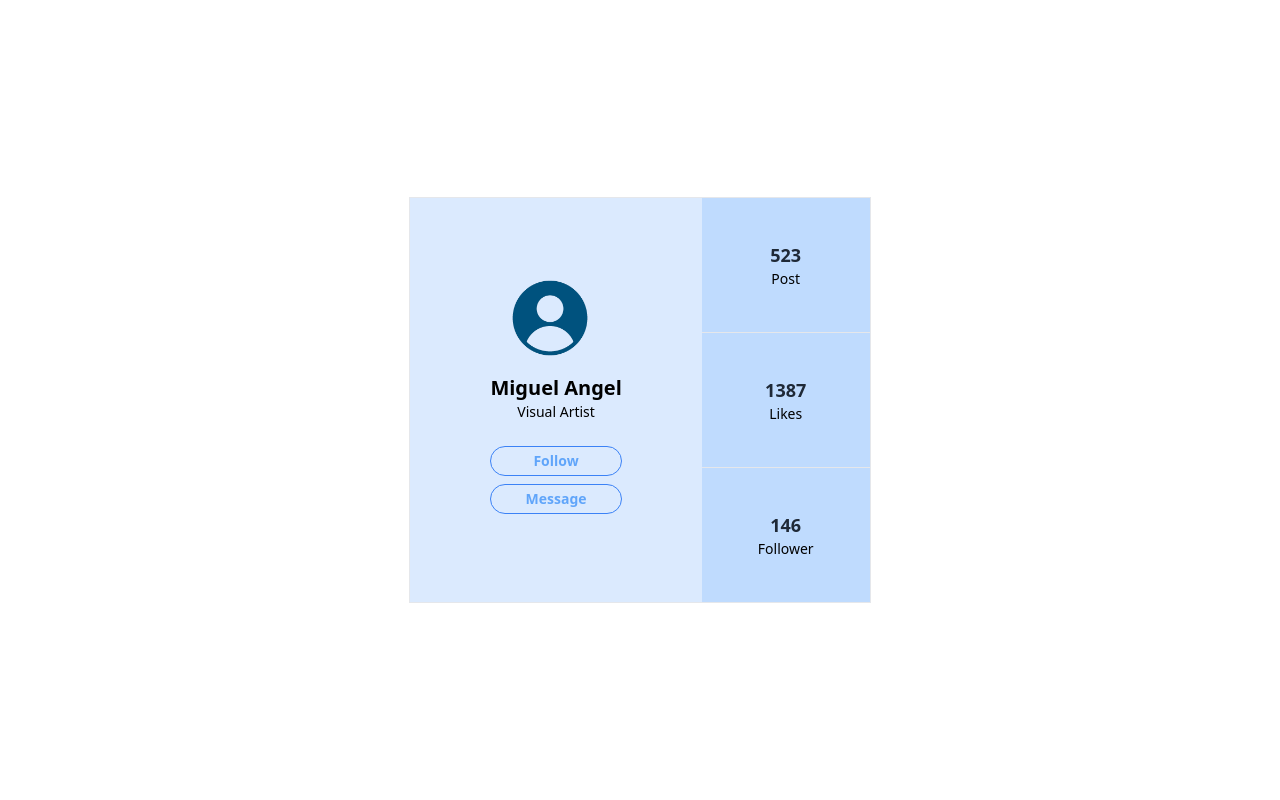
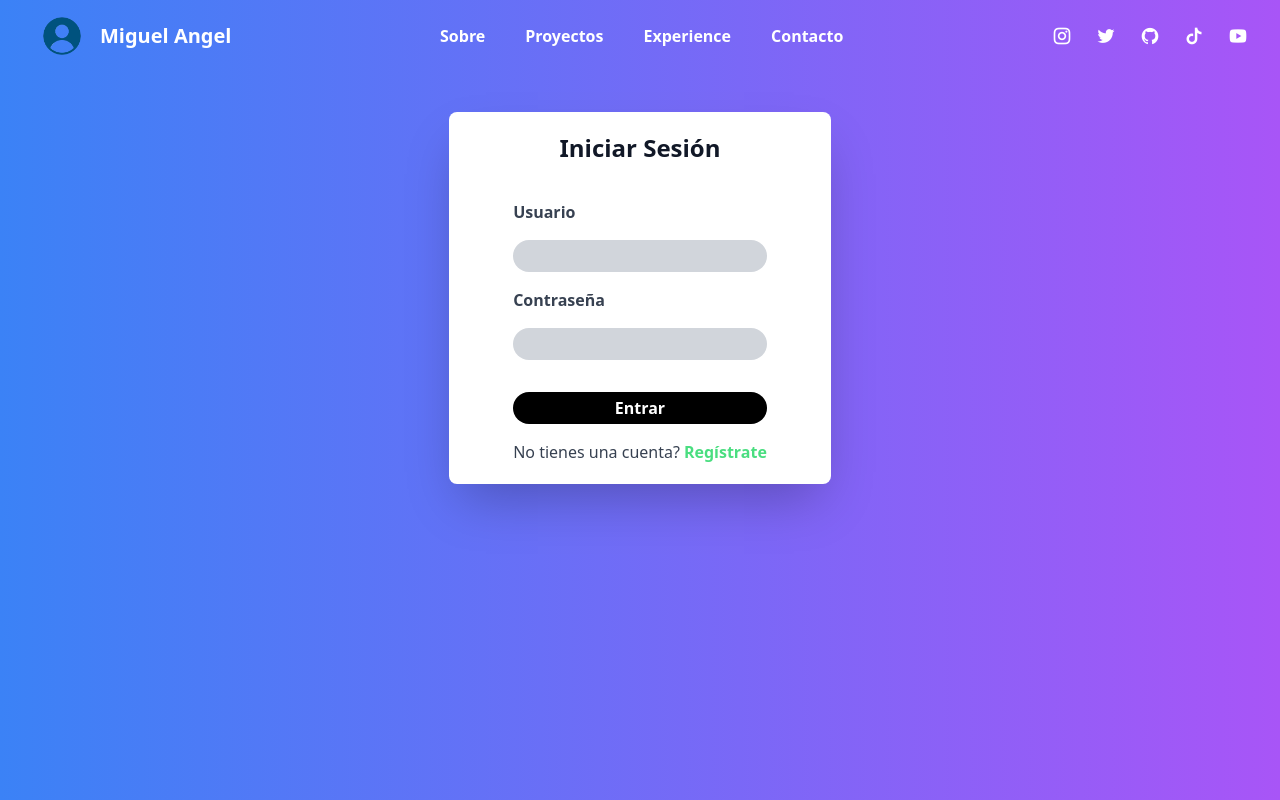
Before and after one commit to MiguelRequenaR/CourseTailwindCSS, a React (Vite) app: page / in a window 1280 px wide. Built offline with nearby package versions, Linux system fonts and the light colour scheme.

Commit message:
create login

```diff
--- a/src/App.jsx
+++ b/src/App.jsx
@@ -4,7 +4,9 @@
 // import NavBar from "./components/NavBar"
 // import Dashboard from "./pages/Dashboard"
 
-import Projects from "./components/Projects"
+import Login from "./components/Login"
+
+// import Projects from "./components/Projects"
 
 function App() {
 
@@ -15,7 +17,8 @@ function App() {
         {/* <Flexbox/> */}
         {/* <NavBar/> */}
         {/* <Dashboard/> */}
-        <Projects/>
+        {/* <Projects/> */}
+        <Login/>
     </div>
   )
 }
--- /dev/null
+++ b/src/components/Login.jsx
@@ -0,0 +1,49 @@
+import 'remixicon/fonts/remixicon.css';
+import user from "../assets/usuariofinal.png";
+
+const Login =() =>{
+    return(
+        <div className="bg-gradient-to-r from-blue-500 to-purple-500 w-full h-screen">
+            <header className="relative">
+                <nav className="flex justify-between items-center py-4 px-8">
+                    <div className="flex items-center">
+                        <img src={user} alt="" className='h-10'/>
+                        <h1 className="text-white text-xl font-semibold ml-2">Miguel Angel</h1>
+                    </div>
+                    <div className="flex space-x-10">
+                        <a href="#" className="text-white hover:text-black font-semibold">Sobre</a>
+                        <a href="#" className="text-white hover:text-black font-semibold">Proyectos</a>
+                        <a href="#" className="text-white hover:text-black font-semibold">Experience</a>
+                        <a href="#" className="text-white hover:text-black font-semibold">Contacto</a>
+                    </div>
+                    <div className="flex space-x-6">
+                        <i className="ri-instagram-line text-white text-xl cursor-pointer hover:text-black"></i>
+                        <i className="ri-twitter-fill text-white text-xl cursor-pointer hover:text-black"></i>
+                        <i className="ri-github-fill text-white text-xl cursor-pointer hover:text-black"></i>
+                        <i className="ri-tiktok-fill text-white text-xl cursor-pointer hover:text-black"></i>
+                        <i className="ri-youtube-fill text-white text-xl cursor-pointer hover:text-black"></i>
+                    </div>
+                </nav>
+            </header>
+            <div className='flex justify-center items-center my-10'>
+                <form action="" className='rounded-lg overflow-hidden bg-white shadow-2xl px-16 pb-5 pt-5'>
+                    <div className='flex flex-col space-y-4'>
+                        <h2 className='text-center text-2xl text-gray-900 font-bold mb-5'>Iniciar Sesión</h2>
+                        <label htmlFor="" className='text-gray-700 font-semibold'>Usuario</label>
+                        <input type="text" className='rounded-full bg-gray-300 hover:bg-gray-400 py-1'/>
+                        <label htmlFor="" className='text-gray-700 font-semibold'>Contraseña</label>
+                        <input type="password" className='rounded-full bg-gray-300 hover:bg-gray-400 py-1'/>
+                        <div className='text-center pt-4'>
+                            <button className='rounded-full bg-black w-full text-white font-semibold py-1 hover:bg-gray-900'>Entrar</button>
+                        </div>
+                    </div>
+                    <div className='flex flex-row mt-4'>
+                        <div className='text-gray-700'>No tienes una cuenta?</div>
+                        <a href="" className='text-green-400 font-bold hover:text-green-500 ml-1'>Regístrate</a>
+                    </div>
+                </form>
+            </div>
+        </div>
+    )
+}
+export default Login;
```
